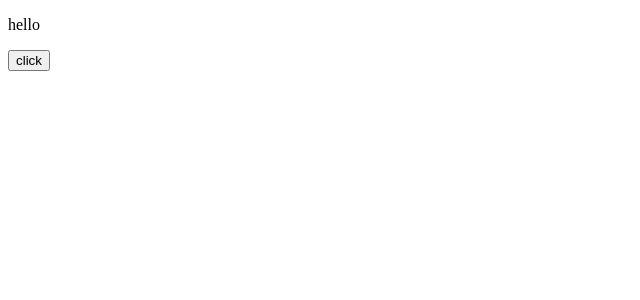
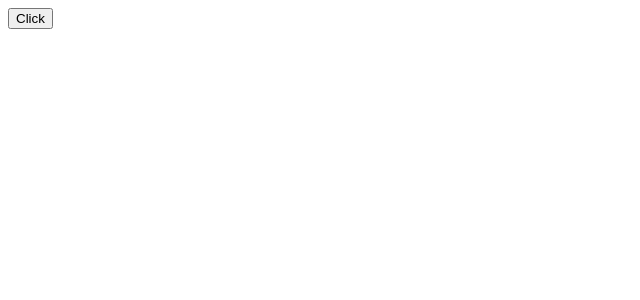
Before and after one commit to naveen675/react-exercise, a React (Create React App) app: page / in a window 1280 px wide. Shown: the top 300 px of the page, without its empty margins (0-640 px from the left). Built offline with nearby package versions, Linux system fonts and the light colour scheme.

Commit message:
Added Passing function in Props

```diff
--- /dev/null
+++ b/src/child.js
@@ -0,0 +1,8 @@
+import React, { Component } from "react";
+import Parent from "./parent";
+
+function Child(props) {
+  return <button onClick={() => props.Greet("naveen")}>Click </button>;
+}
+
+export default Child;
--- a/src/index.js
+++ b/src/index.js
@@ -2,7 +2,9 @@ import React, { useState } from "react";
 import ReactDom from "react-dom";
 import Message from "./message";
 import EventBind from "./eventBind";
+import Parent from "./parent";
 
-const element = <EventBind />;
+// const element = <EventBind />;
+const element = <Parent />;
 
 ReactDom.render(element, document.getElementById("root"));
--- /dev/null
+++ b/src/parent.js
@@ -0,0 +1,14 @@
+import React, { Component } from "react";
+import Child from "./child";
+
+class Parent extends Component {
+  Greet(name) {
+    alert(`Hello Parent ${name}`);
+  }
+
+  render() {
+    return <Child Greet={this.Greet} />;
+  }
+}
+
+export default Parent;
```
